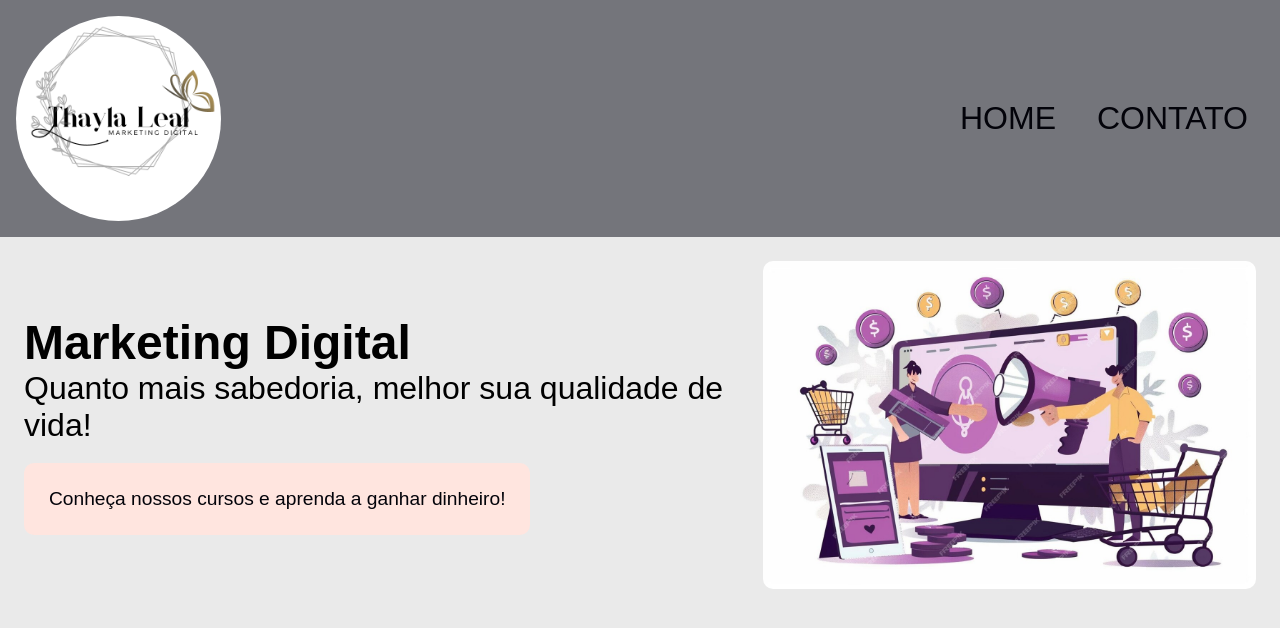
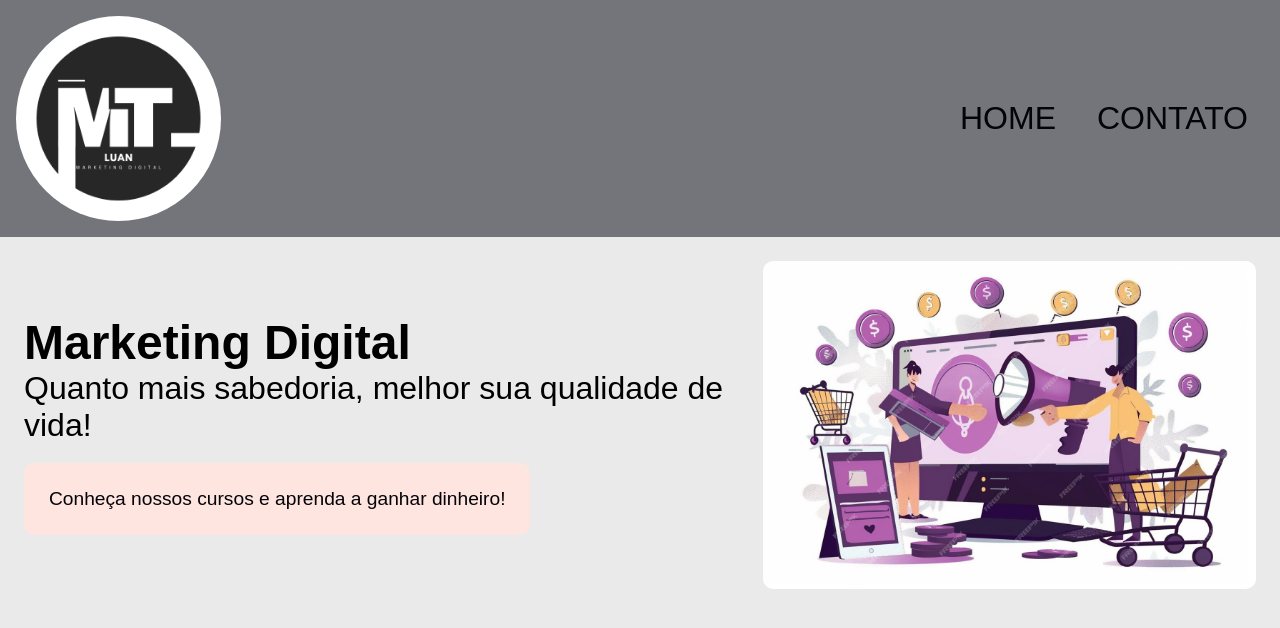
Before and after one commit to luhemape/1b-primeiro-site, a plain HTML site: page index.html in a window 1280 px wide. Drawn offline with Linux system fonts and the light colour scheme; a web font is replaced by a local one.

Commit message:
Add files via upload

```diff
--- a/index.html
+++ b/index.html
@@ -9,7 +9,7 @@
 </head>
 <body>
    <header class="cabecalho">
-    <img class="cabecalho-logo" src="logo.png" alt="">
+    <img class="cabecalho-logo" src="Black and White Circle Business Logo/1.png" alt="">
     <nav>
         <a class="cabecalho-link" href="#"> HOME </a>
         <a class="cabecalho-link" href="#"> CONTATO </a>
```
